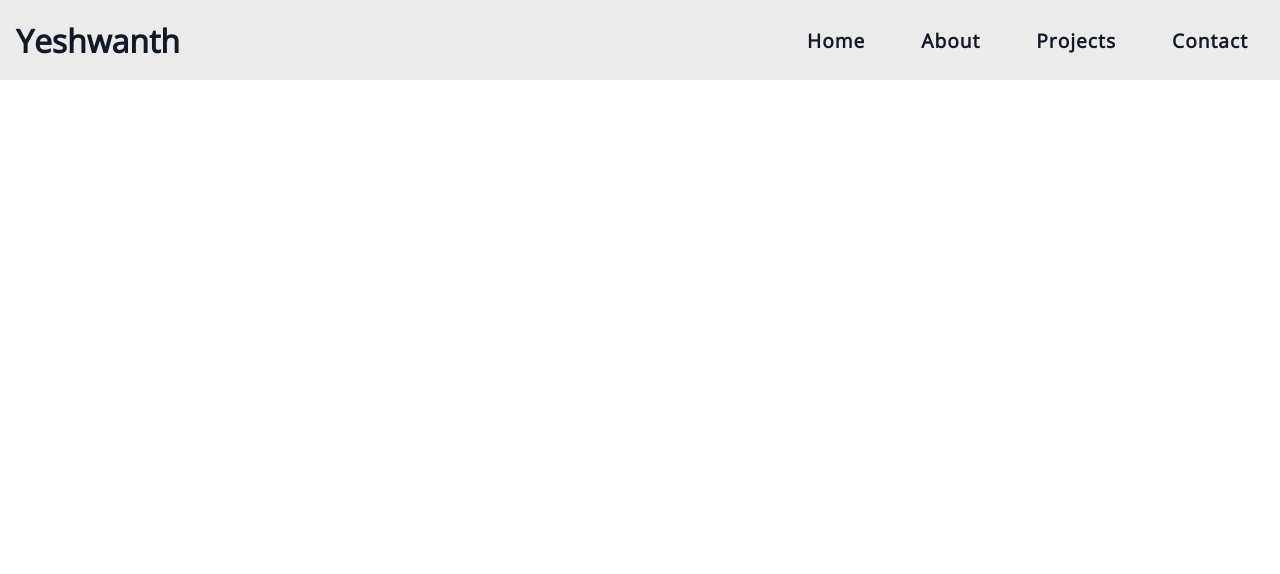
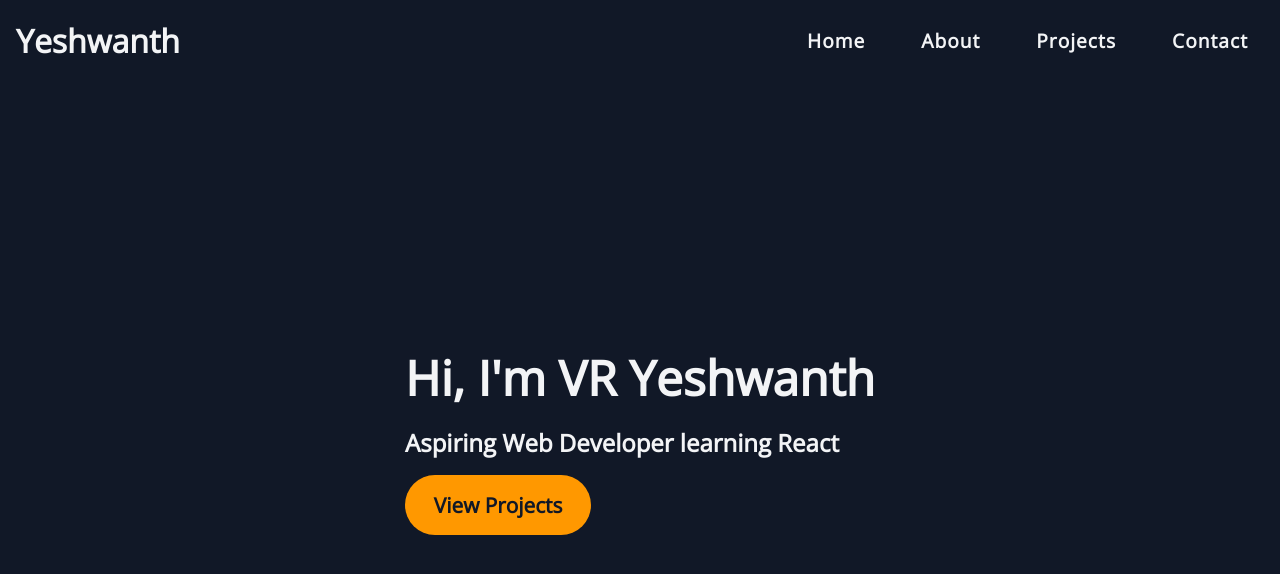
Before and after one commit to VRYeshwanth/My-Portfolio, a React (Vite) app: page / in a window 1280 px wide. Shown: the top 574 px of the page. Built offline with nearby package versions, Linux system fonts and the light colour scheme.

Commit message:
Home Section + Styling

```diff
--- a/public/style.css
+++ b/public/style.css
@@ -9,11 +9,21 @@
 }
 
 :root {
-    --nav-background: #ebebeb;
-    --background: #f3f4f6;
-    --text-color: #111827;
+    --secondary-background: #ebebeb;
+    --primary-background: #111827;
+    --text-color: #f3f4f6;
     --accent-color: #ef4444;
     --secondary-color: #22c55e;
+}
+
+body {
+    background-color: var(--primary-background);
+    color: var(--text-color);
+}
+
+.container {
+    width: 100%;
+    min-height: 100vh;
 }
 
 /* Navbar Styles */
@@ -21,7 +31,6 @@
 header {
     width: 100%;
     height: 80px;
-    background-color: var(--nav-background);
     display: flex;
     justify-content: space-between;
     align-items: center;
@@ -34,7 +43,7 @@ header {
 }
 
 .hamburger {
-    background-color: var(--nav-background);
+    background-color: var(--primary-background);
     border: none;
     cursor: pointer;
     display: none;
@@ -93,7 +102,7 @@ header {
         top: 80px;
         left: 0;
         width: 100%;
-        background-color: var(--nav-background);
+        background-color: var(--primary-background);
         flex-direction: column;
         align-items: center;
         gap: 0.5rem;
@@ -104,11 +113,50 @@ header {
         width: 100%;
     }
     .nav-links a:hover {
-        background-color: var(--text-color);
-        color: var(--nav-background);
+        background-color: var(--secondary-background);
+        color: var(--primary-background);
     }
 
     .nav-links.open {
         display: flex;
     }
 }
+
+/* Home Section */
+.home {
+    width: 100%;
+    min-height: calc(100vh - 80px);
+    display: flex;
+    justify-content: center;
+    align-items: center;
+}
+
+.left-section {
+    display: flex;
+    flex-direction: column;
+    gap: 1rem;
+}
+
+.left-section h1 {
+    font-size: 3rem;
+}
+.left-section h2 {
+    font-size: 1.5rem;
+}
+
+.left-section .cta {
+    padding: 1rem 1.8rem;
+    border: none;
+    border-radius: 32px;
+    font-weight: 600;
+    background-color: #ff9800;
+    color: var(--primary-background);
+    font-size: 1.3rem;
+    cursor: pointer;
+    width: fit-content;
+    transition: all 0.3s ease;
+}
+
+.left-section .cta:hover {
+    background-color: #f5ad28;
+}
--- a/src/App.jsx
+++ b/src/App.jsx
@@ -1,10 +1,12 @@
 import React from "react";
 import Navbar from "./Components/Navbar/Navbar";
+import Home from "./Components/Home/Home";
 
 export default function App() {
     return (
         <div className="container">
             <Navbar />
+            <Home />
         </div>
     )
 }
--- /dev/null
+++ b/src/Components/Home/Home.jsx
@@ -0,0 +1,10 @@
+import LeftSection from "./LeftSection"
+import RightSection from "./RightSection"
+
+export default function Home() {
+    return (
+        <section className="home" id="home">
+            <LeftSection />
+        </section>
+    )
+}
--- /dev/null
+++ b/src/Components/Home/LeftSection.jsx
@@ -0,0 +1,9 @@
+export default function LeftSection() {
+    return (
+        <div className="left-section">
+            <h1>Hi, I'm VR Yeshwanth</h1>
+            <h2>Aspiring Web Developer learning React</h2>
+            <button className="cta">View Projects</button>
+        </div>
+    )
+}
--- /dev/null
+++ b/src/Components/Home/RightSection.jsx
@@ -0,0 +1,7 @@
+export default function RightSection() {
+    return (
+        <div className="right-section">
+
+        </div>
+    )
+}
```
